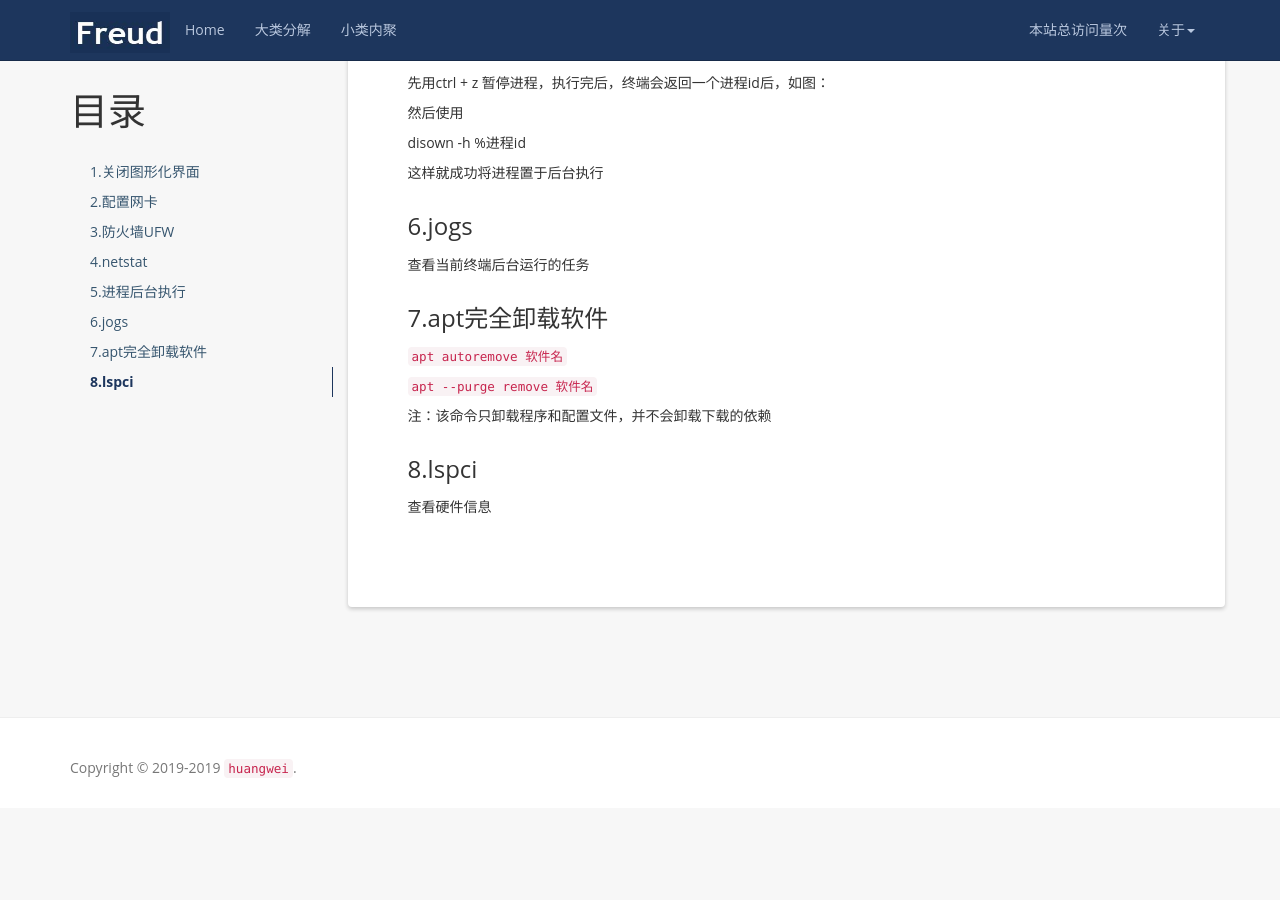
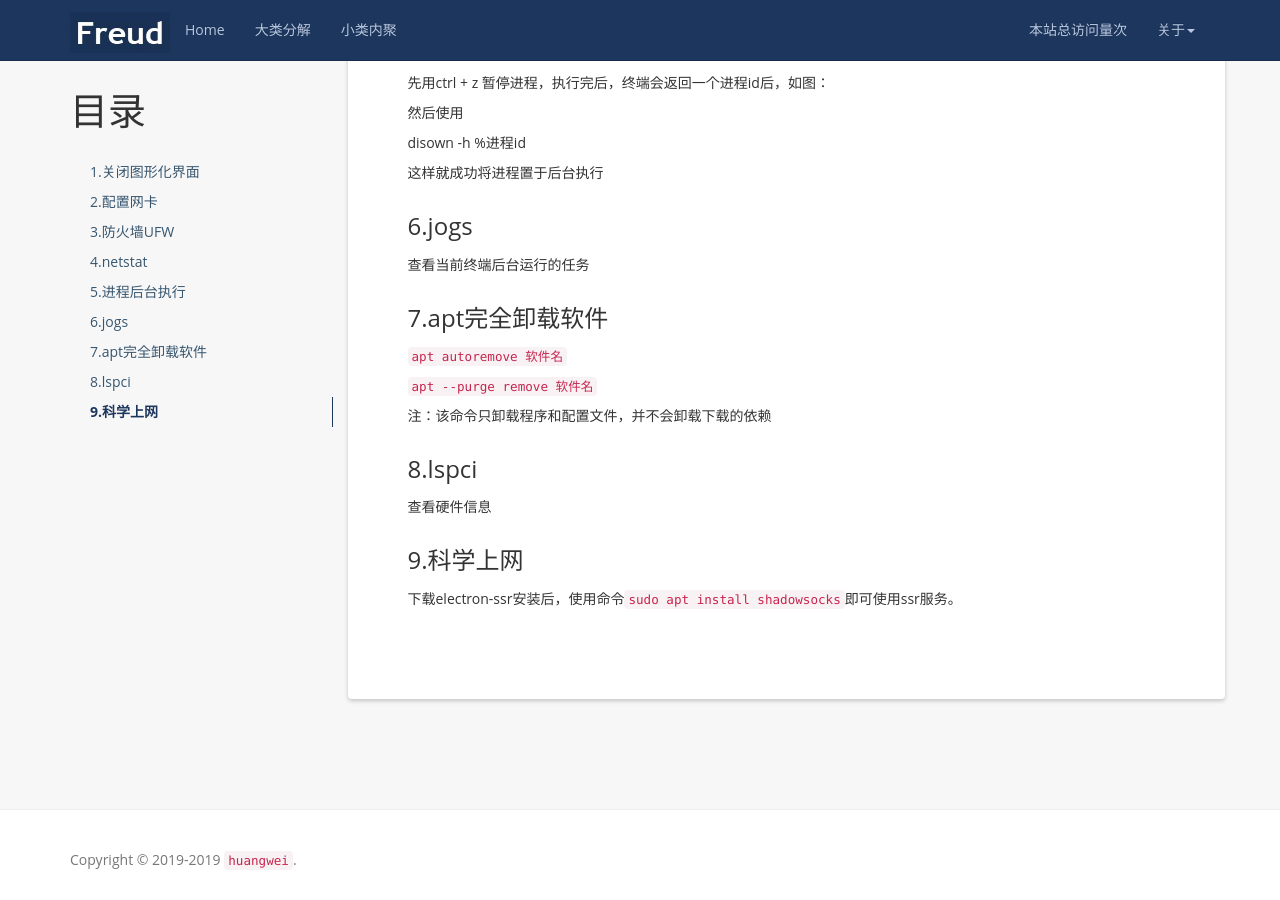
Before and after one commit to mayunmeiyouming/blog, a Jekyll site: the page built from _posts/2019-04-06-ubuntu.md, in a window 1280 px wide and 900 px high, scrolled down 1813 px. Built offline with Jekyll 4.4.1, drawn with Linux system fonts in a browser that asks for light colours; nearby versions of some CDN libraries; a script that is not in the unit is left out; comment, search, counter and statistics services are not loaded; before the commit the page ends 2621 px from its top, so only the background shows below that; some of the changed text lies outside the part shown.

Commit message:
git pull

```diff
--- a/_posts/2019-04-06-ubuntu.md
+++ b/_posts/2019-04-06-ubuntu.md
@@ -114,3 +114,7 @@ disown -h %进程id
 ### 8.lspci
 
 查看硬件信息
+
+### 9.科学上网
+
+下载electron-ssr安装后，使用命令`sudo apt install shadowsocks`即可使用ssr服务。
```
Also changed, not shown: other parts of _posts/2019-04-06-ubuntu.md (+1 -1 lines).
